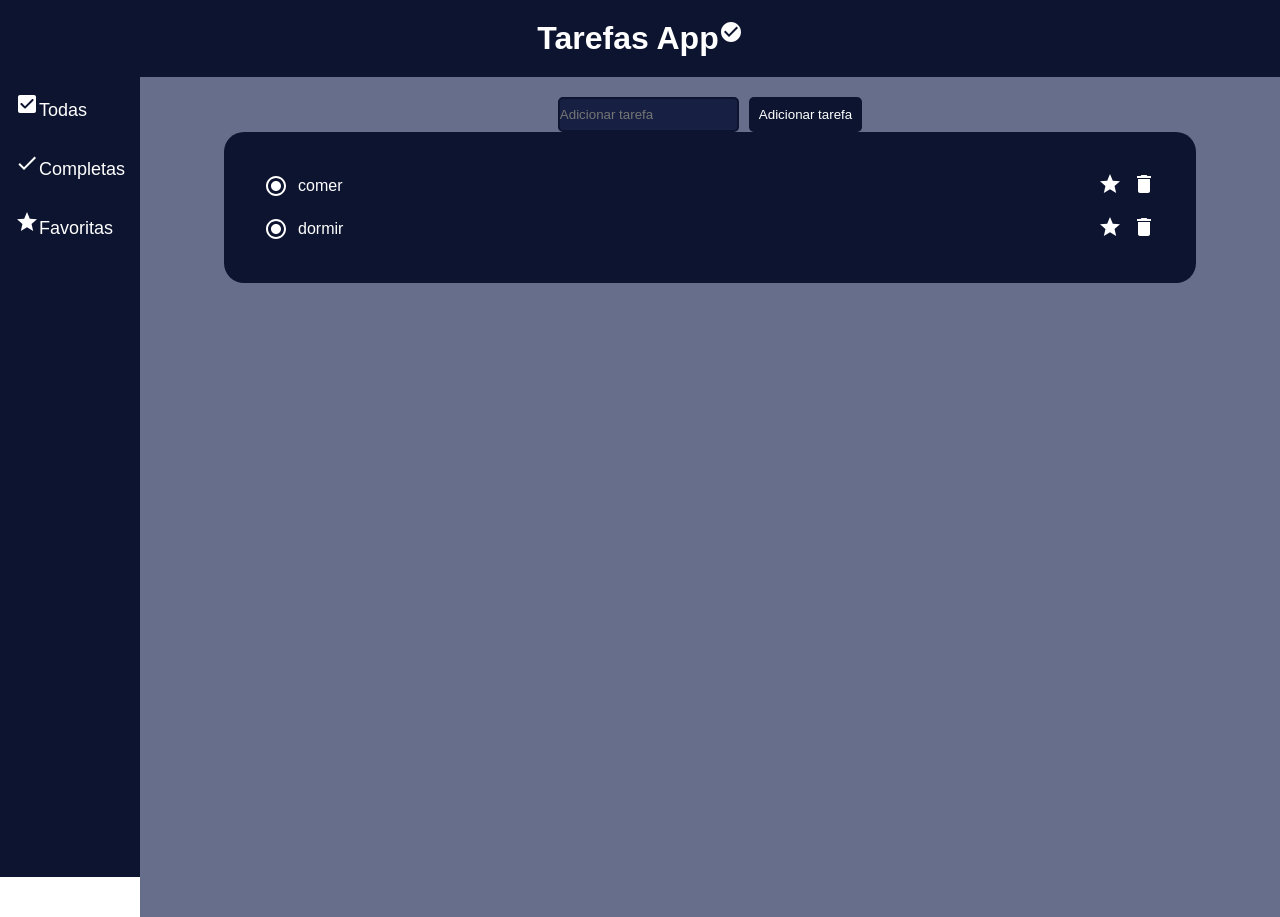
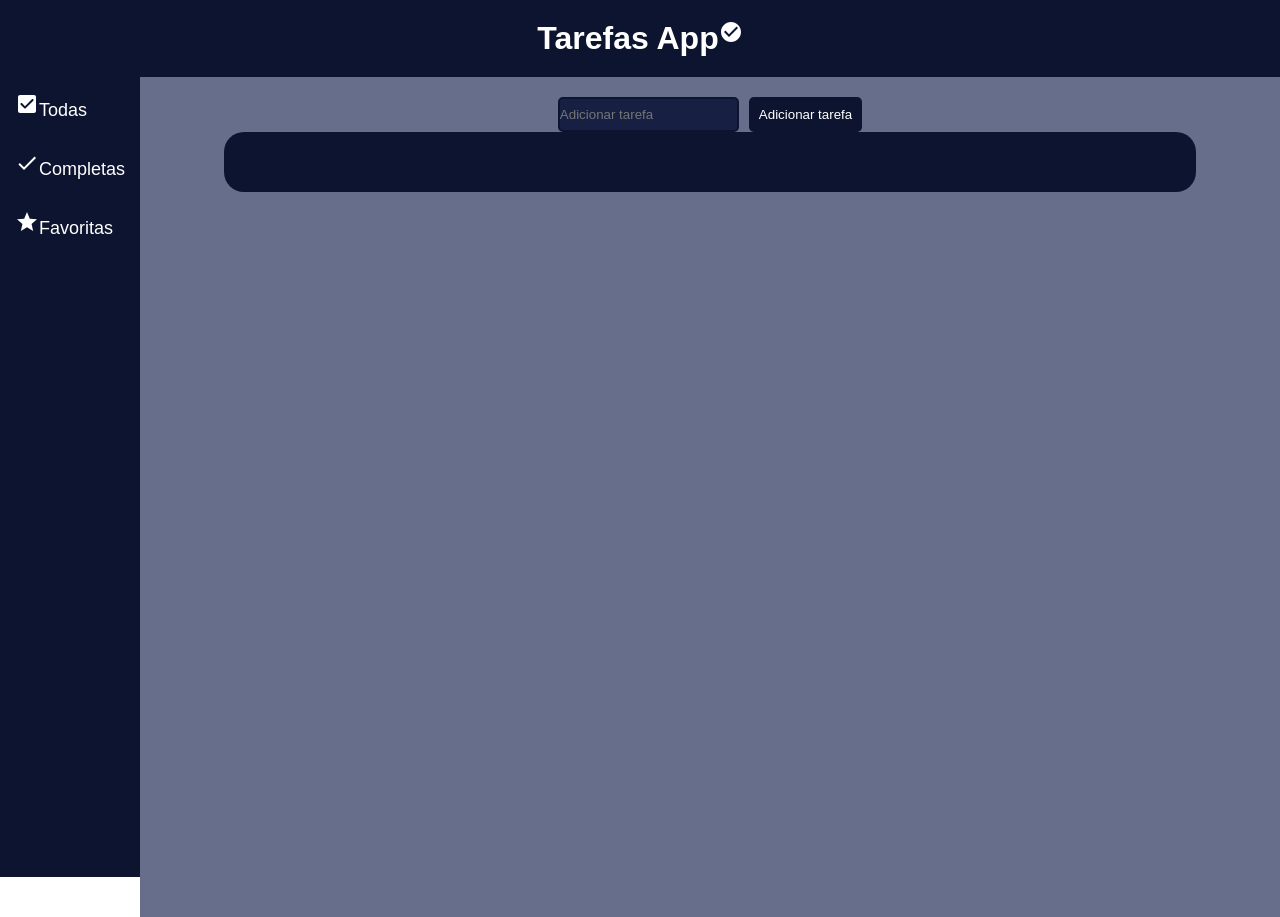
Before and after one commit to MariaLuizaVicentini/tarefas-ref-juliocode, a React (Vite) app: page / in a window 1280 px wide. Built offline with nearby package versions, Linux system fonts and the light colour scheme.

Commit message:
feat: renderizando as tarefas existentes no localStorage

```diff
--- a/src/assets/componentes/TarefasList.jsx
+++ b/src/assets/componentes/TarefasList.jsx
@@ -1,8 +1,9 @@
 import { RadioButtonChecked, Star, Delete } from '@mui/icons-material'
 import '../../App.css'
+import * as servicoTarefa from './services/tarefa.servico'
 
 function TarefasList(){
-    let listaTarefas = ["comer", "dormir"]
+    let listaTarefas = servicoTarefa.pegarTarefas()
 
     return(
         <ul className='tarefas-lista'>
```
